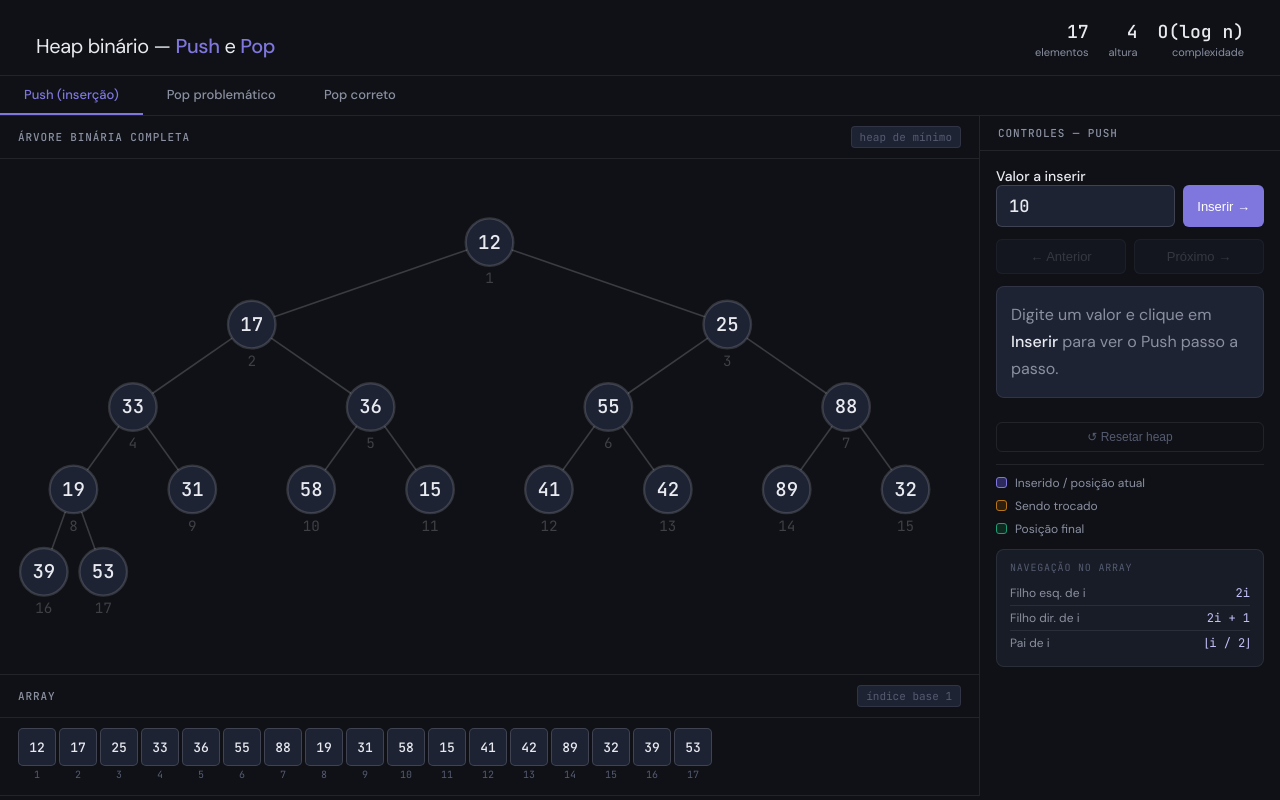
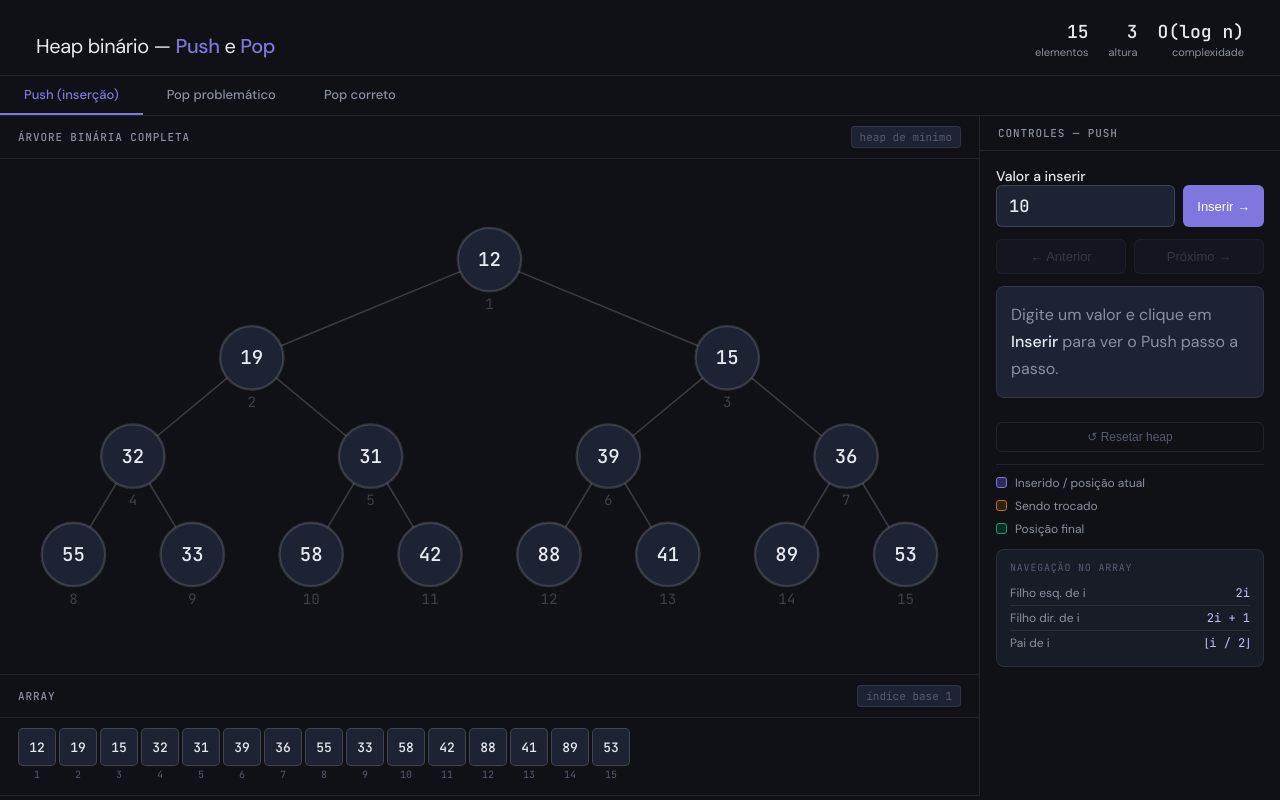
Before and after one commit to italogfx/heap-push-visualizer, a plain HTML site: page index.html in a window 1280 px wide. Drawn offline with Linux system fonts and the light colour scheme.

Commit message:
Atualizar o index.html

```diff
--- a/index.html
+++ b/index.html
@@ -212,7 +212,7 @@
 </div>
 
 <script>
-const BASE = [12, 17, 25, 33, 36, 55, 88, 19, 31, 58, 15, 41, 42, 89, 32, 39, 53];
+const BASE = [12, 19, 15, 32, 31, 39, 36, 55, 33, 58, 42, 88, 41, 89, 53];
 const SVG_W = 600;
 
 function switchTab(id, el) {
```
